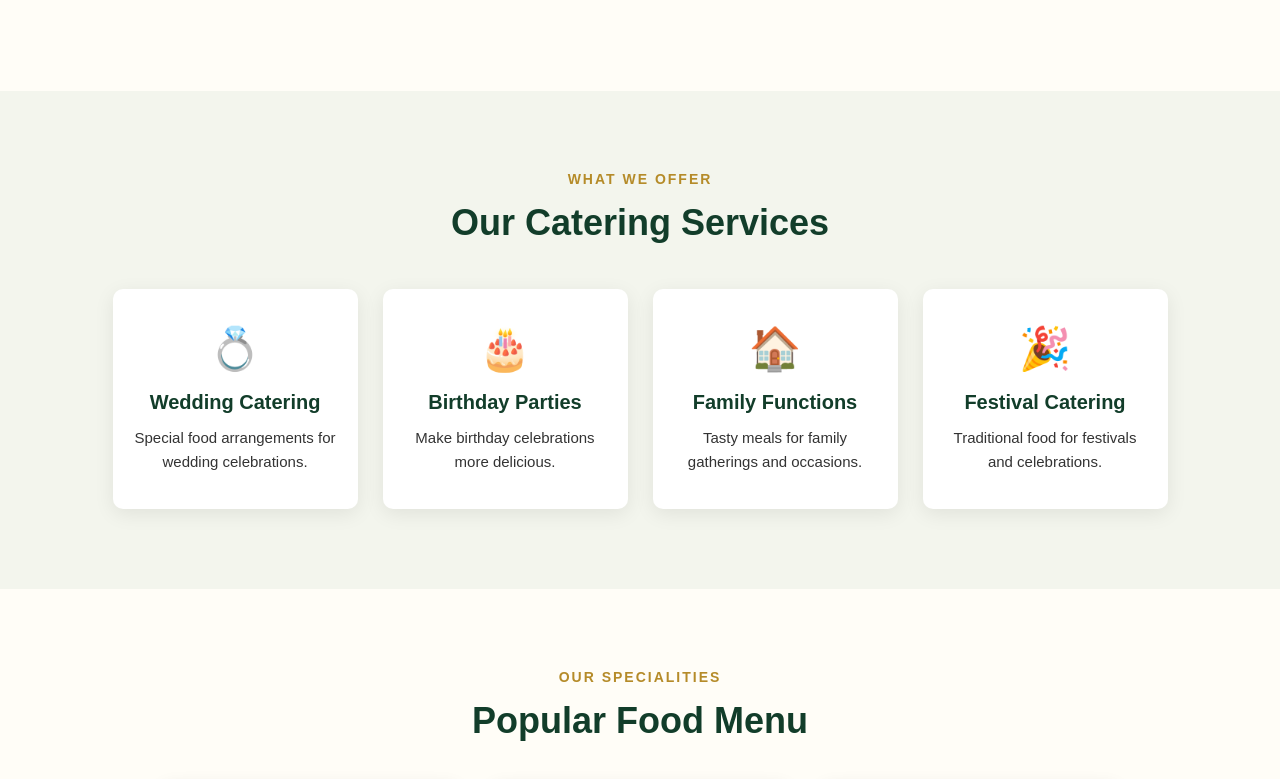
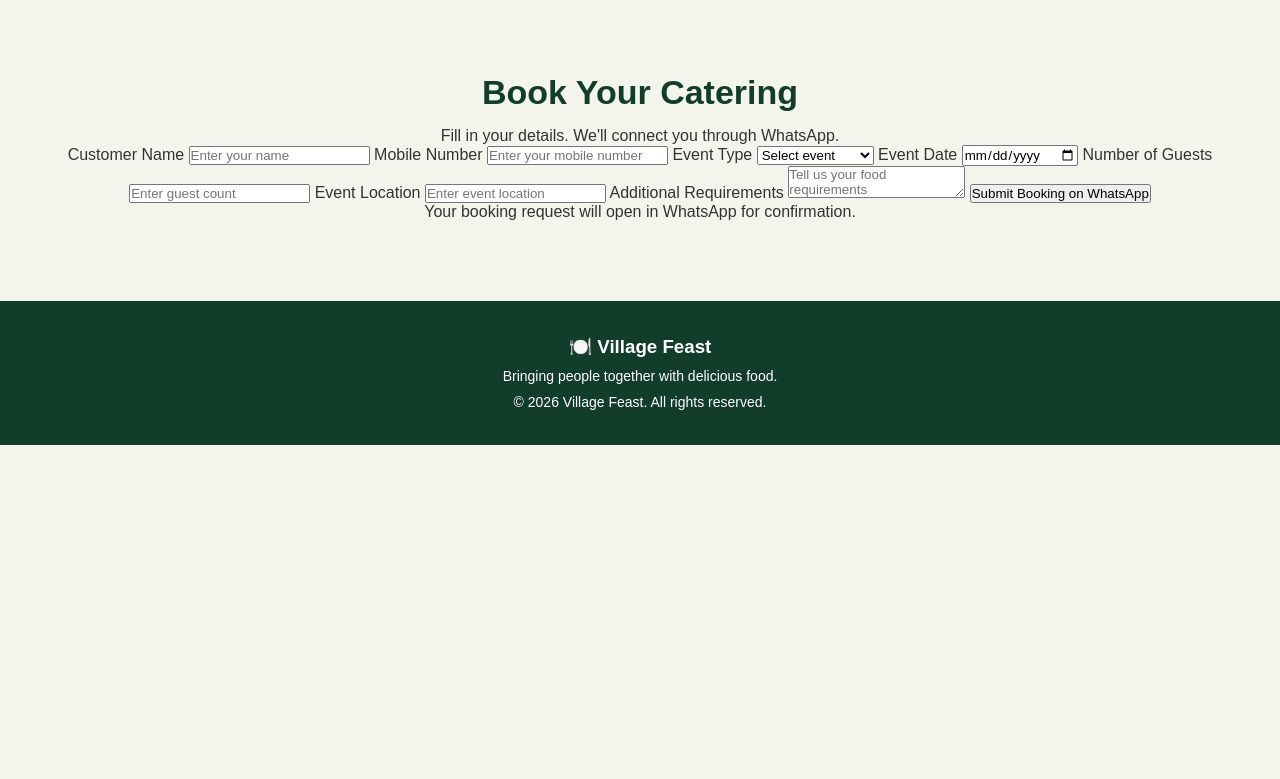
Before and after one commit to vinay2006abc/Village-feast, a Flask app: page / in a window 1280 px wide. Shown: the part 1111-1890 px from the top of the page. After the commit the page ends 1556 px from the top, so only its background shows below. Run offline with Flask 3, Linux system fonts and the light colour scheme.

Commit message:
Refactor index.html for improved structure and accessibility
Updated HTML structure and content for the Village Feast website. Improved accessibility and added dynamic URL generation for CSS and JS files.

```diff
--- a/templates/index.html
+++ b/templates/index.html
@@ -1,503 +1,111 @@
 <!DOCTYPE html>
-
 <html lang="en">
-
 <head>
-
     <meta charset="UTF-8">
-
     <meta name="viewport" content="width=device-width, initial-scale=1.0">
-
     <title>Village Feast | Catering Services</title>
-
-    <link rel="stylesheet" href="style.css">
-
+    <link rel="stylesheet" href="{{ url_for('static', filename='style.css') }}">
 </head>
-
-
 <body>
 
+<header>
+    <div class="logo">🍽️ Village Feast</div>
+    <nav>
+        <a href="#home">Home</a>
+        <a href="#services">Services</a>
+        <a href="#booking">Book Now</a>
+    </nav>
+</header>
 
-    <!-- ================= HEADER ================= -->
+<section class="hero" id="home">
+    <div class="hero-content">
+        <p class="tagline">TRADITIONAL TASTE • SPECIAL MOMENTS</p>
+        <h1>Good Food.<br><span>Great Memories.</span></h1>
+        <p>Delicious food and catering services for every special occasion.</p>
+        <a href="#booking" class="main-btn">Book Your Catering</a>
+    </div>
+</section>
 
-    <header>
+<section class="services" id="services">
+    <h2>Our Catering Services</h2>
+    <p class="subtitle">Making every celebration delicious</p>
 
-        <div class="logo">
-
-            🍽 Village Feast
-
+    <div class="service-container">
+        <div class="service-card">
+            <div class="service-icon">💍</div>
+            <h3>Wedding Catering</h3>
+            <p>Make your special day memorable with delicious food.</p>
         </div>
 
-
-        <nav>
-
-            <a href="#home">Home</a>
-
-            <a href="#about">About</a>
-
-            <a href="#services">Services</a>
-
-            <a href="#menu">Menu</a>
-
-            <a href="#booking">Booking</a>
-
-        </nav>
-
-    </header>
-
-
-
-    <!-- ================= HOME SECTION ================= -->
-
-    <section class="hero" id="home">
-
-        <div class="hero-content">
-
-            <p class="tagline">
-
-                WELCOME TO VILLAGE FEAST
-
-            </p>
-
-
-            <h1>
-
-                Good Food.
-
-                Happy Moments.
-
-            </h1>
-
-
-            <p>
-
-                Delicious food and memorable catering
-
-                services for your special occasions.
-
-            </p>
-
-
-            <a href="#booking" class="main-btn">
-
-                Book Your Catering
-
-            </a>
-
+        <div class="service-card">
+            <div class="service-icon">🎂</div>
+            <h3>Birthday Parties</h3>
+            <p>Celebrate birthdays with tasty food and great service.</p>
         </div>
 
-    </section>
+        <div class="service-card">
+            <div class="service-icon">🎉</div>
+            <h3>Family Functions</h3>
+            <p>Food arrangements for all your family celebrations.</p>
+        </div>
+    </div>
+</section>
 
+<section class="booking" id="booking">
+    <div class="booking-box">
+        <h2>Book Your Catering</h2>
+        <p>Fill in your details. We'll connect you through WhatsApp.</p>
 
+        <form id="bookingForm">
 
-    <!-- ================= ABOUT SECTION ================= -->
+            <label>Customer Name</label>
+            <input type="text" id="customerName"
+                   placeholder="Enter your name" required>
 
-    <section class="about" id="about">
+            <label>Mobile Number</label>
+            <input type="tel" id="customerPhone"
+                   placeholder="Enter your mobile number"
+                   pattern="[0-9]{10}" maxlength="10" required>
 
-
-        <div class="about-image">
-
-            <img
-
-                src="https://images.unsplash.com/photo-1555939594-58d7cb561ad1?w=900"
-
-                alt="Delicious Food"
-
-            >
-
-        </div>
-
-
-        <div class="about-content">
-
-            <p class="small-title">
-
-                ABOUT OUR CATERING
-
-            </p>
-
-
-            <h2>
-
-                Serving Happiness With Every Meal
-
-            </h2>
-
-
-            <p>
-
-                Village Feast provides delicious food
-
-                for weddings, birthday parties, family
-
-                functions and special celebrations.
-
-            </p>
-
-
-            <p>
-
-                We believe every celebration deserves
-
-                tasty food and wonderful memories.
-
-            </p>
-
-
-            <a href="#services" class="main-btn">
-
-                Explore Services
-
-            </a>
-
-        </div>
-
-
-    </section>
-
-
-
-    <!-- ================= SERVICES SECTION ================= -->
-
-    <section class="services" id="services">
-
-
-        <p class="small-title">
-
-            WHAT WE OFFER
-
-        </p>
-
-
-        <h2>
-
-            Our Catering Services
-
-        </h2>
-
-
-        <div class="service-container">
-
-
-            <div class="service-card">
-
-                <span>💍</span>
-
-                <h3>Wedding Catering</h3>
-
-                <p>
-
-                    Special food arrangements for wedding celebrations.
-
-                </p>
-
-            </div>
-
-
-
-            <div class="service-card">
-
-                <span>🎂</span>
-
-                <h3>Birthday Parties</h3>
-
-                <p>
-
-                    Make birthday celebrations more delicious.
-
-                </p>
-
-            </div>
-
-
-
-            <div class="service-card">
-
-                <span>🏠</span>
-
-                <h3>Family Functions</h3>
-
-                <p>
-
-                    Tasty meals for family gatherings and occasions.
-
-                </p>
-
-            </div>
-
-
-
-            <div class="service-card">
-
-                <span>🎉</span>
-
-                <h3>Festival Catering</h3>
-
-                <p>
-
-                    Traditional food for festivals and celebrations.
-
-                </p>
-
-            </div>
-
-
-        </div>
-
-    </section>
-
-
-
-    <!-- ================= MENU SECTION ================= -->
-
-    <section class="menu" id="menu">
-
-
-        <p class="small-title">
-
-            OUR SPECIALITIES
-
-        </p>
-
-
-        <h2>
-
-            Popular Food Menu
-
-        </h2>
-
-
-        <div class="menu-container">
-
-
-            <div class="menu-card">
-
-                <img
-
-                    src="https://images.unsplash.com/photo-1546833999-b9f581a1996d?w=700"
-
-                    alt="Traditional Meals"
-
-                >
-
-                <h3>Traditional Meals</h3>
-
-            </div>
-
-
-
-            <div class="menu-card">
-
-                <img
-
-                    src="https://images.unsplash.com/photo-1563379091339-03246963d51a?w=700"
-
-                    alt="Biryani"
-
-                >
-
-                <h3>Special Biryani</h3>
-
-            </div>
-
-
-
-            <div class="menu-card">
-
-                <img
-
-                    src="https://images.unsplash.com/photo-1512621776951-a57141f2eefd?w=700"
-
-                    alt="Fresh Food"
-
-                >
-
-                <h3>Fresh Food</h3>
-
-            </div>
-
-
-        </div>
-
-    </section>
-
-
-
-    <!-- ================= BOOKING SECTION ================= -->
-
-    <section class="booking" id="booking">
-
-
-        <p class="small-title">
-
-            BOOK YOUR EVENT
-
-        </p>
-
-
-        <h2>
-
-            Let's Make Your Event Special
-
-        </h2>
-
-
-        <p class="booking-text">
-
-            Fill in your details. We will contact you soon.
-
-        </p>
-
-
-
-        <form
-
-            class="booking-form"
-
-            onsubmit="bookOnWhatsApp(); return false;"
-
-        >
-
-
-            <input
-
-                type="text"
-
-                id="name"
-
-                placeholder="Your Full Name"
-
-                required
-
-            >
-
-
-
-            <input
-
-                type="tel"
-
-                id="phone"
-
-                placeholder="Your Phone Number"
-
-                pattern="[0-9]{10}"
-
-                required
-
-            >
-
-
-
-            <select id="event" required>
-
-                <option value="">Select Event Type</option>
-
+            <label>Event Type</label>
+            <select id="eventType" required>
+                <option value="">Select event</option>
                 <option>Wedding</option>
-
                 <option>Birthday Party</option>
-
                 <option>Family Function</option>
-
-                <option>Festival</option>
-
                 <option>Other</option>
-
             </select>
 
+            <label>Event Date</label>
+            <input type="date" id="eventDate" required>
 
+            <label>Number of Guests</label>
+            <input type="number" id="guests"
+                   min="1" placeholder="Enter guest count" required>
 
-            <input
+            <label>Event Location</label>
+            <input type="text" id="eventLocation"
+                   placeholder="Enter event location" required>
 
-                type="number"
+            <label>Additional Requirements</label>
+            <textarea id="requirements"
+                      placeholder="Tell us your food requirements"></textarea>
 
-                id="guests"
-
-                placeholder="Number of Guests"
-
-                min="1"
-
-                required
-
-            >
-
-
-
-            <input
-
-                type="date"
-
-                id="date"
-
-                required
-
-            >
-
-
-
-            <textarea
-
-                id="location"
-
-                placeholder="Event Location"
-
-                rows="4"
-
-                required
-
-            ></textarea>
-
-
-
-            <button type="submit">
-
-                Book Now on WhatsApp
-
+            <button type="submit" class="submit-btn">
+                Submit Booking on WhatsApp
             </button>
-
-
         </form>
 
+        <p class="note">Your booking request will open in WhatsApp for confirmation.</p>
+    </div>
+</section>
 
-    </section>
+<footer>
+    <h3>🍽️ Village Feast</h3>
+    <p>Bringing people together with delicious food.</p>
+    <p>© 2026 Village Feast. All rights reserved.</p>
+</footer>
 
-
-
-    <!-- ================= FOOTER SECTION ================= -->
-
-    <footer>
-
-
-        <h2>
-
-            🍽 Village Feast
-
-        </h2>
-
-
-        <p>
-
-            Good Food • Great Taste • Happy Moments
-
-        </p>
-
-
-        <p>
-
-            © 2026 Village Feast. All Rights Reserved.
-
-        </p>
-
-
-    </footer>
-
-
-
-    <!-- ================= JAVASCRIPT ================= -->
-
-    <script src="script.js"></script>
-
-
+<script src="{{ url_for('static', filename='script.js') }}"></script>
 </body>
-
 </html>
```
